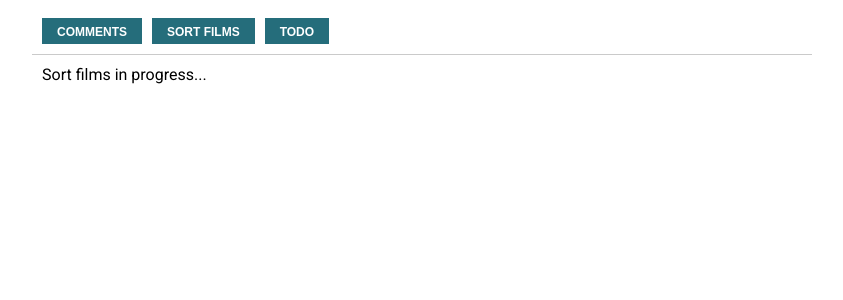
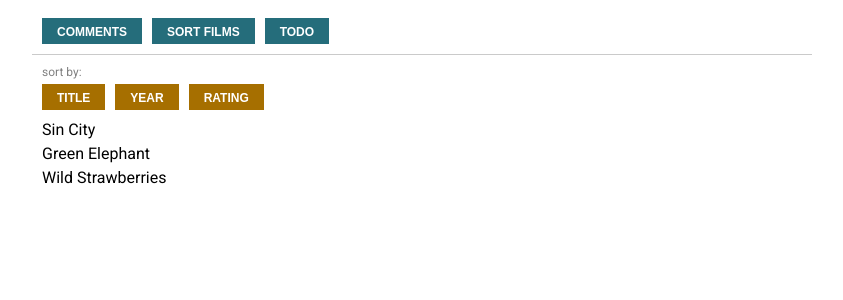
Before and after one commit to SergeSokolan/react-sandbox, a React (Create React App) app: page / in a window 1280 px wide. Both pictures are taken after a click on the button "SORT FILMS". Shown: the top 300 px of the page, without its empty margins (218-1061 px from the left). Built offline with nearby package versions, Linux system fonts and the light colour scheme.

Commit message:
add sort component

```diff
--- a/src/components/App.js
+++ b/src/components/App.js
@@ -6,6 +6,7 @@ import { PreviewField } from './TextEditor/PreviewField';
 import { SendButton } from './TextEditor/SendButton';
 import { Comments } from './Comments';
 import { Tabs } from './Tabs';
+import { SortFilms } from './SortFilms';
 
 export default class App extends Component {
   constructor() {
@@ -50,7 +51,9 @@ export default class App extends Component {
             <Comments comments={comments} />
           </Section>
 
-          <Section label='Sort films'>Sort films in progress...</Section>
+          <Section label='Sort films'>
+            <SortFilms />
+          </Section>
 
           <Section label='TODO'>TODO in progress...</Section>
         </Tabs>
--- /dev/null
+++ b/src/components/SortButton.js
@@ -0,0 +1,19 @@
+import React, { PureComponent } from 'react'
+
+import { Button } from './styles'
+
+export class SortButton extends PureComponent {
+  constructor() {
+    super();
+    this.handleClick = this.handleClick.bind(this);
+  }
+
+  handleClick() {
+    const { label, changeSortOnClick } = this.props;
+    changeSortOnClick(label);
+  }
+
+  render() {
+    return <Button onClick={this.handleClick} kind='sort'>{this.props.label}</Button>;
+  }
+}
--- /dev/null
+++ b/src/components/SortFilms.js
@@ -0,0 +1,51 @@
+import React, { Component } from 'react';
+
+import { SortButton } from './SortButton';
+import { SortFilmsContainer, Text, Label, ContentBlock } from './styles';
+
+import { data } from '../data';
+
+export class SortFilms extends Component {
+  constructor() {
+    super();
+    this.changeSort = this.changeSort.bind(this);
+
+    this.state = data;
+  }
+
+  changeSort = kind => {
+    this.setState(prevState => {
+      return {
+        currentSorting: kind,
+        movies: prevState.movies.sort(function(prevObj, nextObj) {
+          if (typeof prevObj[kind] === 'string') {
+            return prevObj[kind] > nextObj[kind]
+              ? 1
+              : prevObj[kind] < nextObj[kind]
+              ? -1
+              : 0;
+          }
+          return nextObj[kind] - prevObj[kind];
+        })
+      };
+    });
+  };
+
+  render() {
+    const { currentSorting, movies } = this.state;
+
+    const films = movies.map((film, index) => {
+      return <Text key={`${film.title}_${index}`}>{film.title}</Text>;
+    });
+
+    return (
+      <SortFilmsContainer>
+        <Label>sort by: {currentSorting}</Label>
+        <SortButton changeSortOnClick={this.changeSort} label={'title'} />
+        <SortButton changeSortOnClick={this.changeSort} label={'year'} />
+        <SortButton changeSortOnClick={this.changeSort} label={'rating'} />
+        <ContentBlock>{films}</ContentBlock>
+      </SortFilmsContainer>
+    );
+  }
+}
--- /dev/null
+++ b/src/data.js
@@ -0,0 +1,22 @@
+export const data = {
+  movies: [
+    {
+      id: 1,
+      title: 'Sin City',
+      year: 2007,
+      rating: 8.5
+    },
+    {
+      id: 2,
+      title: 'Green Elephant',
+      year: 1999,
+      rating: 4.7
+    },
+    {
+      id: 3,
+      title: 'Wild Strawberries',
+      year: 1957,
+      rating: 8.1
+    }
+  ]
+};
```
